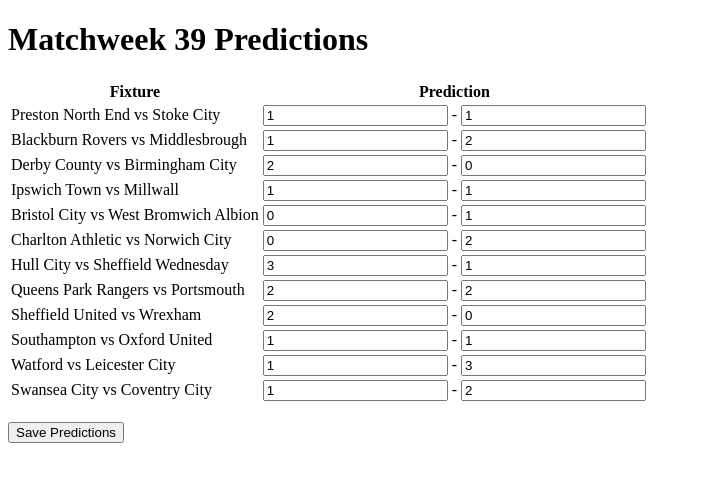
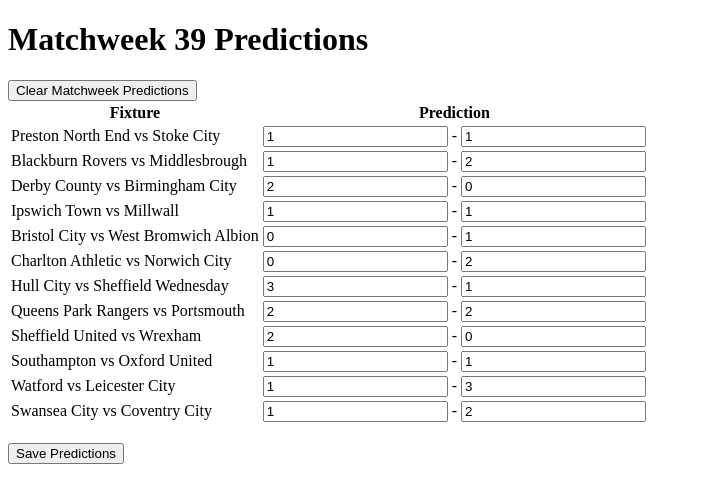
Before and after one commit to joeb-brfc/champpredict, a Django app: page /matchweek/39/ in a window 1280 px wide. Shown: the part 98-601 px from the top of the page, without its empty margins (0-701 px from the left). Run offline with Django 5.2, Linux system fonts and the light colour scheme; a user stored in the database is signed in; data comes from the database, SQL or seed files in the repository.

Commit message:
Add clear matchweek predictions button to template

```diff
--- a/predictor/templates/predictor/matchweek_predictions.html
+++ b/predictor/templates/predictor/matchweek_predictions.html
@@ -3,6 +3,17 @@
 
 <!-- Page title showing selected matchweek -->
 <h1>Matchweek {{ matchweek }} Predictions</h1>
+
+<form method="POST">
+    {% csrf_token %}
+    <button
+        type="submit"
+        name="clear_matchweek"
+        value="1"
+        onclick="return confirm('Are you sure you want to clear your saved predictions for this matchweek?')">
+        Clear Matchweek Predictions
+    </button>
+</form>
 
 <!-- Form for submitting multiple predictions at once -->
 <form method="POST">
```
